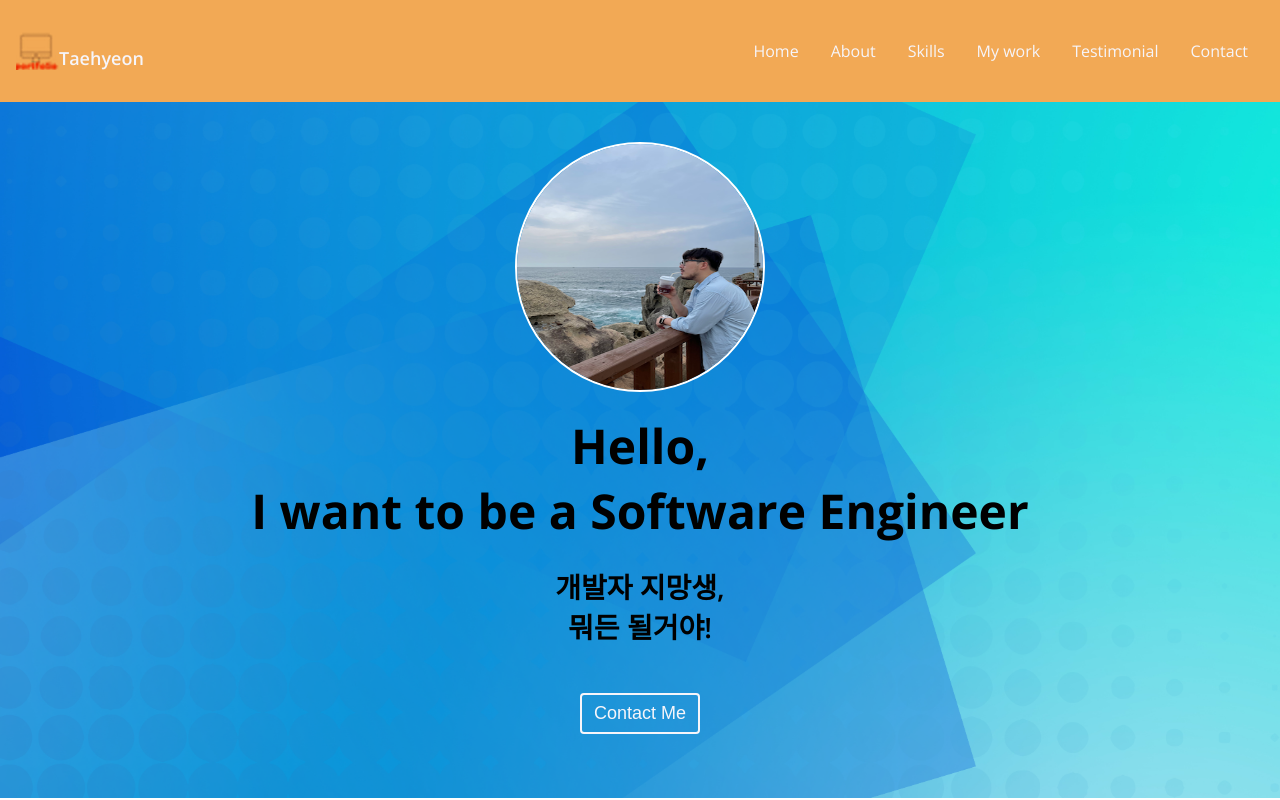
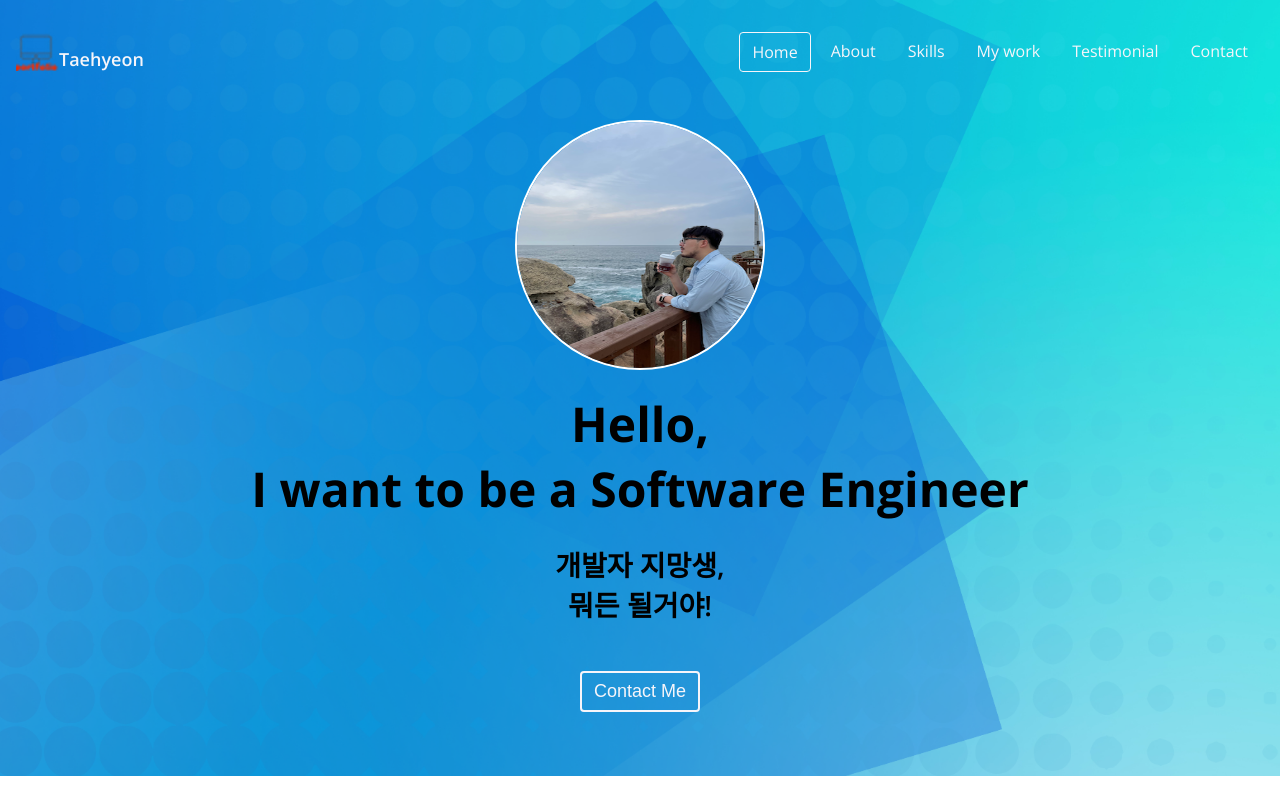
Before and after one commit to eomth0212/porrfolio, a plain HTML site: page index.html in a window 1280 px wide. Shown: the top 800 px of the page. Drawn offline with nearby package versions, Linux system fonts and the light colour scheme.

Commit message:
JS.navbar

```diff
--- a/index.html
+++ b/index.html
@@ -31,7 +31,7 @@
         </div>
         <div class="navbar__menu">
             <ul class="navbar__menu">
-                <li class="navbar__menu__item">Home</li>
+                <li class="navbar__menu__item active">Home</li>
                 <li class="navbar__menu__item">About</li>
                 <li class="navbar__menu__item">Skills</li>
                 <li class="navbar__menu__item">My work</li>
--- a/main.js
+++ b/main.js
@@ -0,0 +1,12 @@
+'use strict';
+
+// Make navbar transparent when it is on the top
+const navbar = document.querySelector('#navbar');
+const navbarHeight = navbar.getBoundingClientRect().height;
+document.addEventListener('scroll', () => {
+    if (window.scrollY > navbarHeight) {
+        navbar.classList.add('navbar--dark');
+    } else {
+        navbar.classList.remove('navbar--dark');
+    }
+});
--- a/style.css
+++ b/style.css
@@ -95,13 +95,21 @@ p {
 /* Navbar */
 
 #navbar {
+    position: fixed;
+    width: 100%;
     display: flex;
     justify-content: space-between;
-    background-color: var(--color-light-orangy);
+    background-color: transparent;
     align-items: center;
     color: var(--color-white);
     padding: 16px;
+    transition: all var(--animation-duration) ease-in-out;
 
+}
+
+#navbar.navbar--dark {
+    background-color: var(--color-light-orangy);
+    padding: 8px;
 }
 
 .navbar__menu {
@@ -150,6 +158,7 @@ p {
 #home {
     background: url(imgs/background.png) center/cover no-repeat;
     padding: 40px;
+    padding-top: 120px;
     text-align: center;
 }
 
```
